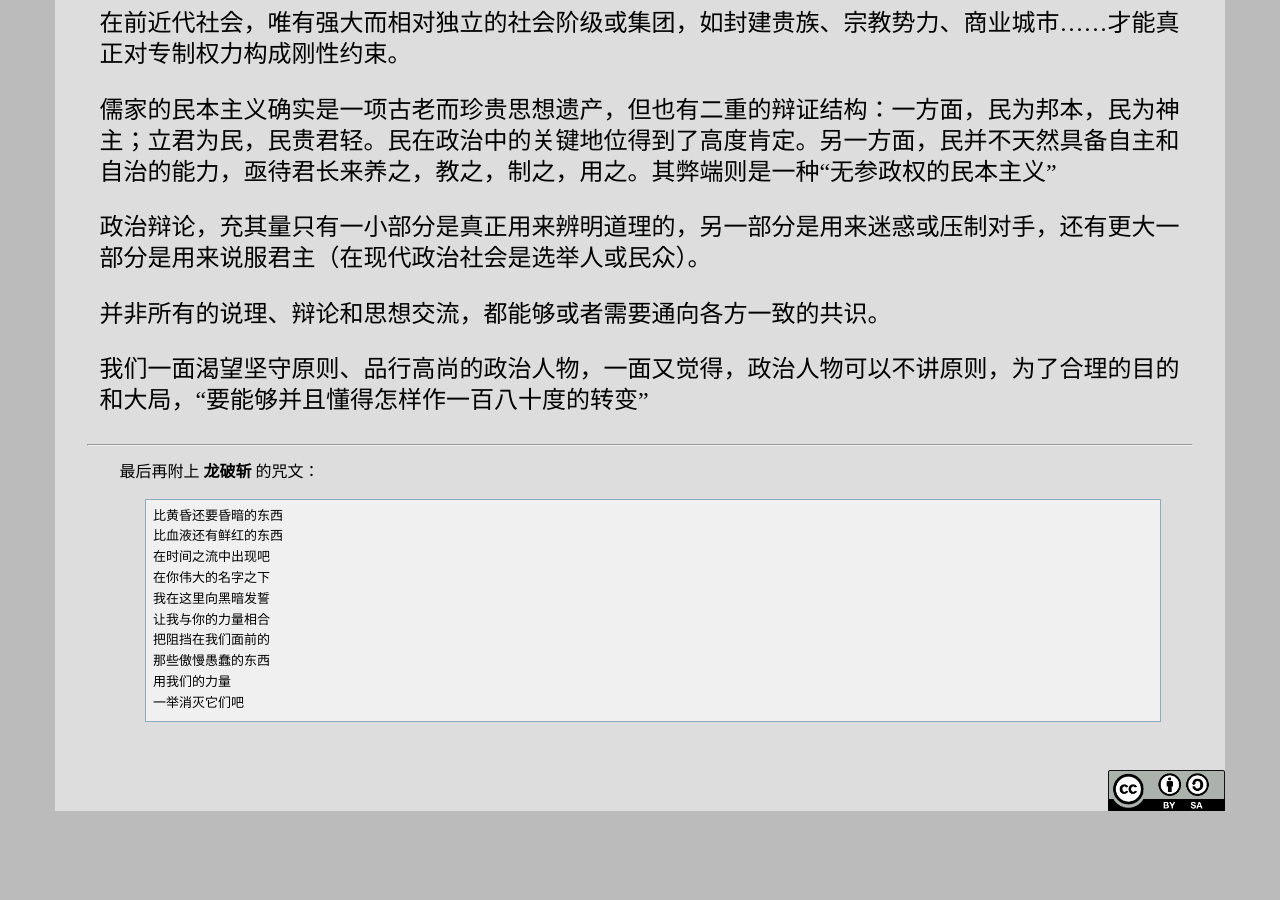
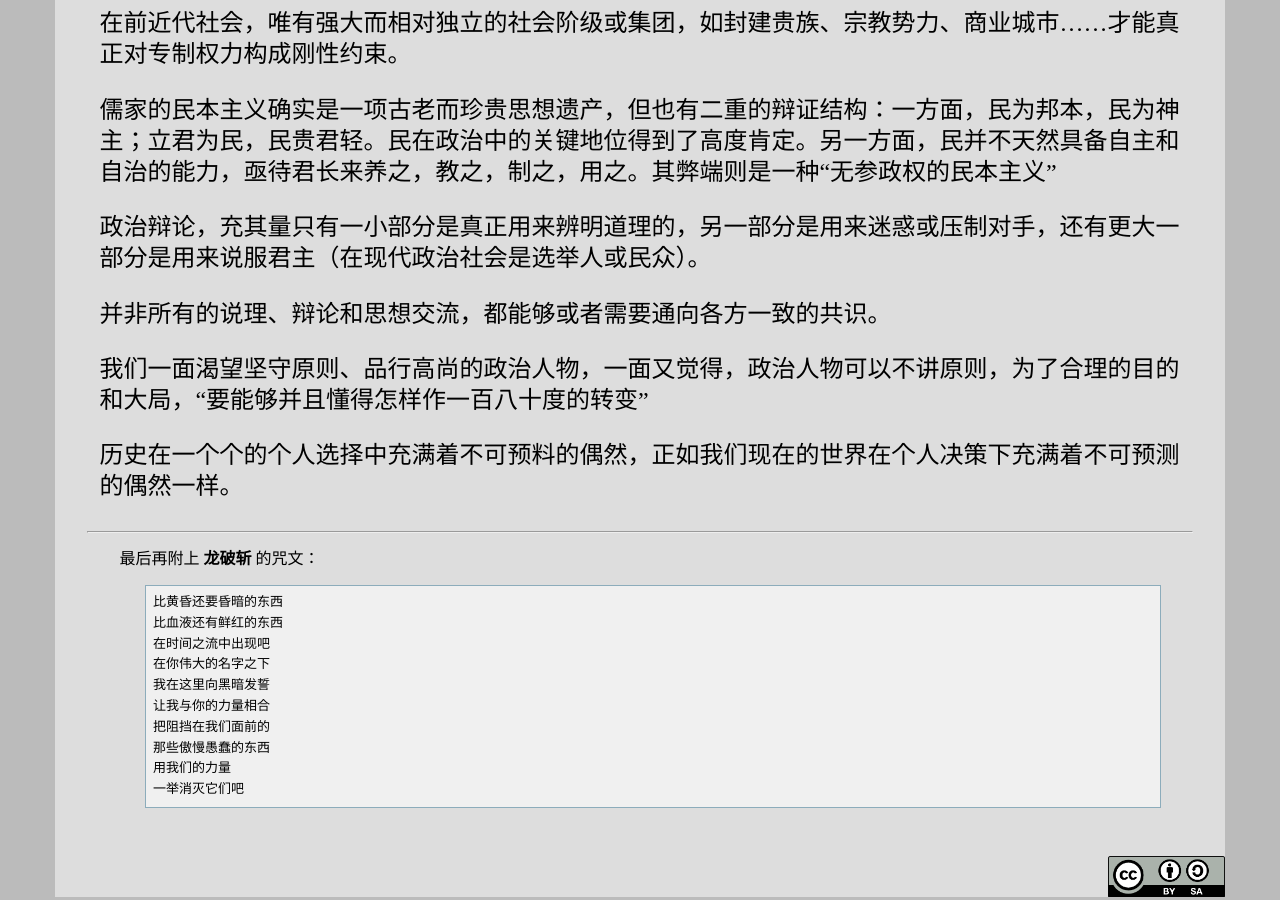
Before and after one commit to leiqin/leiqin.github.io, a Jekyll site: the page built from shoucang/revelation.markdown, in a window 1280 px wide and 900 px high, scrolled down 10430 px. Built offline with Jekyll 4.4.1, drawn with Linux system fonts in a browser that asks for light colours; nearby versions of some CDN libraries; before the commit the page ends 11244 px from its top, so only the background shows below that.

Commit message:
添加克雷圣经：历史在一个个的个人选择中充满着不可预料的偶然，正如我们现在的世界在个人决策下充满着不可预测的偶然一样

```diff
--- a/shoucang/revelation.markdown
+++ b/shoucang/revelation.markdown
@@ -518,6 +518,9 @@ title: 克雷圣经
 我们一面渴望坚守原则、品行高尚的政治人物，一面又觉得，政治人物可以不讲原则，为了合理的目的和大局，“要能够并且懂得怎样作一百八十度的转变”
 :   图书 [王安石“强辩”考](https://book.douban.com/subject/36896671/) 结语 或许，北宋政治最吸引人的地方，莫过于这个时代和这套制度竟能允许王安石、司马光这样的儒家理想主义者升到能够真正左右国家命运的高位，并且，在获得权势的过程中，他们几乎没有受到权力腐化的侵蚀。单是这一点，北宋政治也足以得到很高的评价。  那么，又该如何评价这些儒生政治家的思想和实践之间的关系？比如，当他们在政治辩论、政策实施和权力斗争中似乎表现得没那么讲原则，在某种程度上牺牲甚至背弃了原则的时候，当他们在不同场合表示可以为了“大善”而为“小恶”，为了一部分人（有时是少数有时是多数，有时是权势者有时是弱者）的利益而牺牲另一部分人的时候。这时候，是否应该抛开道德、理想，不论他们自命承担的价值世界，用更现实主义的标准来看待他们，视同那些工具理性的官僚，或是黎塞留、皮特、俾斯麦一类的政治家？  排除刘子健先生说的“弄权型”政治人物，新法阵营和反新法阵营的政治家们，皆真诚信奉各自在著述中表达出来的儒家思想精髓，渴望通过政治来实现理想的上古圣王之道，“先王之法言、德行、治天下之意”。其中，最根本的是德行，即个体人格对“道”的体悟和践履；至于德政，则是在贤人政治下，“道”这一永恒、普遍原理的自然展开和实现。先“内圣”，后“外王”，像王安石说的：“先吾身而后吾人。吾身治矣，而人之治不治，系吾得志与否而！”然而，现实同他的想法似乎完全相反。在变法过程中，从政敌、同伴乃至新法本身，王安石得到的是一次比一次严重的挫折感；不仅如此，他常常在激烈的辩论和政争中偏离自我。很多时候，他还在为一些他自己都未必相信的观念和立场坚决辩护。很难说，这种遭遇一刻都未曾反过来动摇他对那一套理想的合法性根基的信仰。这一段非同寻常的经历，对他来说应该也是非常纠结和痛苦的，他还因此失去了至亲至爱之人。神宗对荆公是“八年不复召”，这八年中，荆公也不曾希冀重回原来那个一人之下万人之上的相位。
 
+历史在一个个的个人选择中充满着不可预料的偶然，正如我们现在的世界在个人决策下充满着不可预测的偶然一样。
+:   图书 [康熙的红票](https://book.douban.com/subject/36794613/) 孙立天 跋 现在的世事就是未来的历史，而历史就是以前的世事。就像2020年开始的新冠疫情，对于个人、国家、世界都是一个偶然性事件，到底它会怎样影响到历史的演进，我们不知道，但我们能感受到的是，这个突然出现的事件，会是无数个人生命中的变量。
+
 
 * * *
 
```
